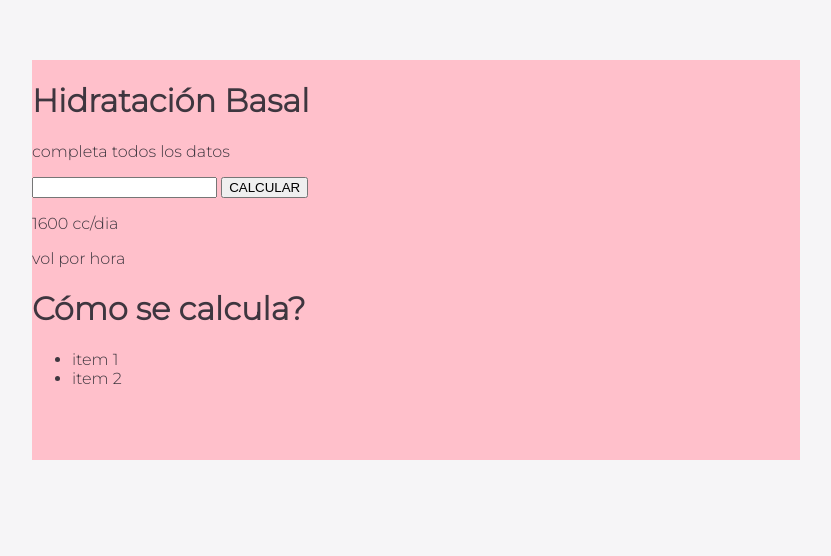
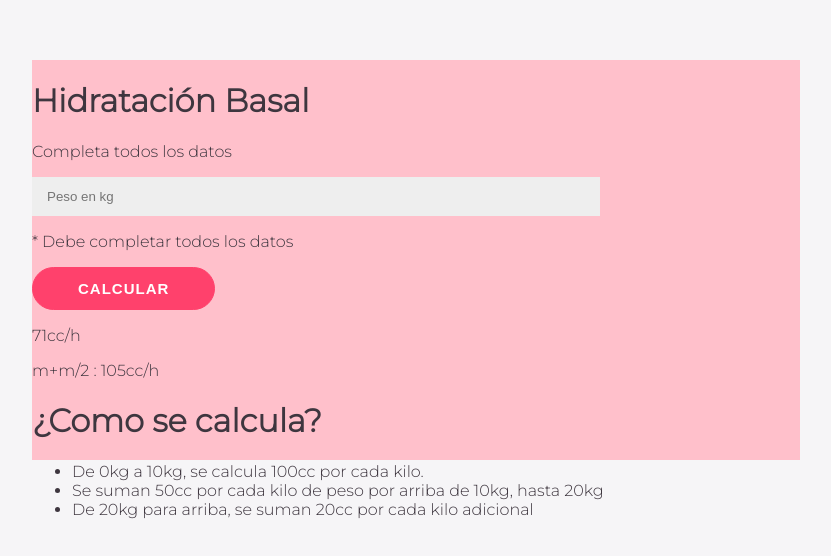
Before and after one commit to cl133/cl133.github.io, a plain HTML site: page index.html in a window 1280 px wide. Shown: the part 140-696 px from the top of the page, without its empty margins (224-1055 px from the left). Drawn offline with Linux system fonts and the light colour scheme.

Commit message:
Actualizado

```diff
--- a/index.html
+++ b/index.html
@@ -7,19 +7,28 @@
 </head>
 <body>
     <div id="contenedor">
-        <h1>Hidratación Basal</h1>
-        <p>completa todos los datos</p>
-        <!-- comentario -->
-        <input type="number" />
-        <button>CALCULAR</button>
-        <p>1600 cc/dia</p>
-        <p>vol por hora</p>
+        <div id="calculadora">
+            <div class="contenido">
+                <h1>Hidratación Basal</h1>
+                <p >Completa todos los datos</p>
+                <input type="number" placeholder="Peso en kg" />
+                <p>* Debe completar todos los datos</p>
+                <button>Calcular</button>
+                <p>71cc/h</p>
+                <p>m+m/2 : 105cc/h</p>
+            </div>
+        </div>
+        <div id="detalle">
+            <div class="contenido">
+                <h1>¿Como se calcula?</h1>
+                <ul>
+                    <li>De 0kg a 10kg, se calcula 100cc por cada kilo.</li>
+                    <li>Se suman 50cc por cada kilo de peso por arriba de 10kg, hasta 20kg</li>
+                    <li>De 20kg para arriba, se suman 20cc por cada kilo adicional</li>
+                </ul>
+            </div>
+        </div>
+    </div>
+  </body>
 
-        <h1>Cómo se calcula?</h1>
-        <ul>
-            <li>item 1</li>
-            <li>item 2</li>
-        </ul>
-    </div>
-</body>
 </html>
--- a/style.css
+++ b/style.css
@@ -13,3 +13,26 @@ body{
     inset: 0;
     margin: auto;
 }
+input {
+	width: 70%;
+    padding: 12px 15px;
+    border: none;
+    background-color: #eee;
+}
+
+button {
+  font-size: 15px;
+	font-weight: bold;
+	padding: 12px 45px;
+	border-radius: 30px;
+	background-color: #FF416C;
+	border: 1px solid #FF416C;
+	color: #FFFFFF;
+	text-transform: uppercase;
+	letter-spacing: 1px;
+	transition: transform 20ms ease-in;
+}
+
+button:active {
+	transform: scale(0.95);
+}
```
